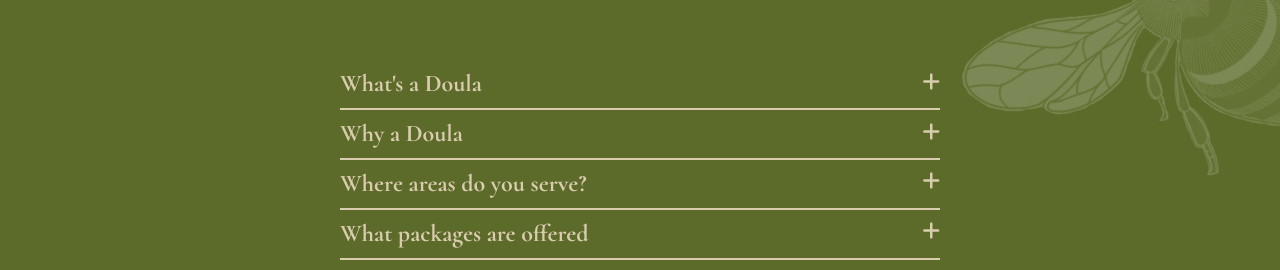
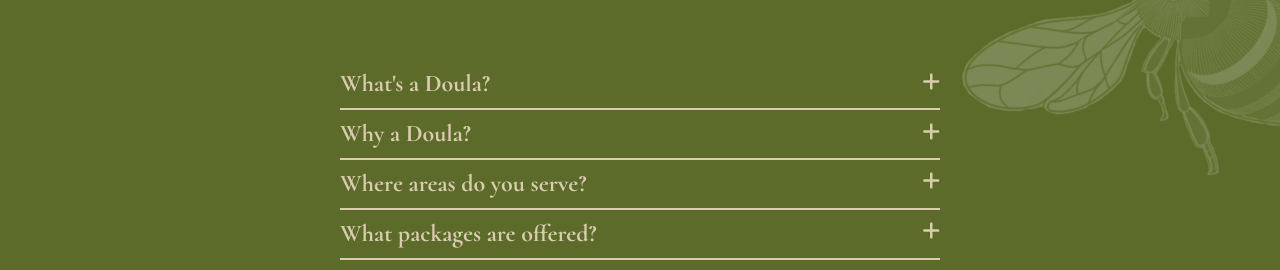
Before and after one commit to AHudg/holistic, a React (Vite) app: page /faqs in a window 1280 px wide. Shown: the part 316-586 px from the top of the page. Built offline with nearby package versions, Linux system fonts and the light colour scheme.

Commit message:
Added ? to FAQ

```diff
--- a/src/pages/FAQs/FAQs.jsx
+++ b/src/pages/FAQs/FAQs.jsx
@@ -3,10 +3,10 @@ import "./faqs.css";
 
 function FAQs({}) {
   const questions = [
-    "What's a Doula",
-    "Why a Doula",
+    "What's a Doula?",
+    "Why a Doula?",
     "Where areas do you serve? ",
-    "What packages are offered",
+    "What packages are offered?",
     "I can't afford a doula, what can I do to support my baby and my health?",
     "What's a prenatal meeting?",
     "How do the two week postpartum check-ins work?",
```
